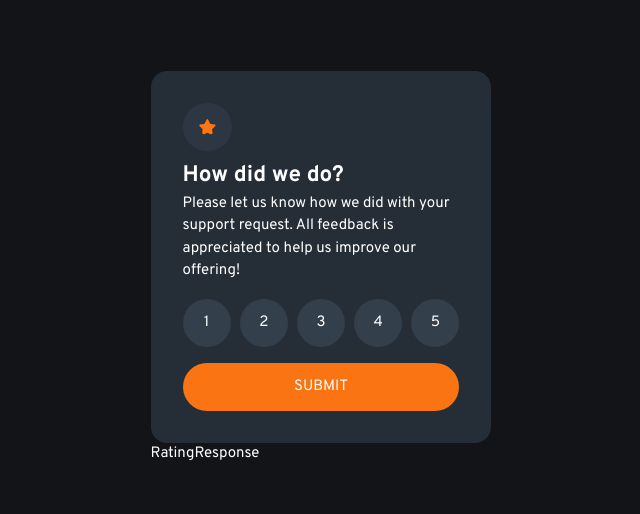
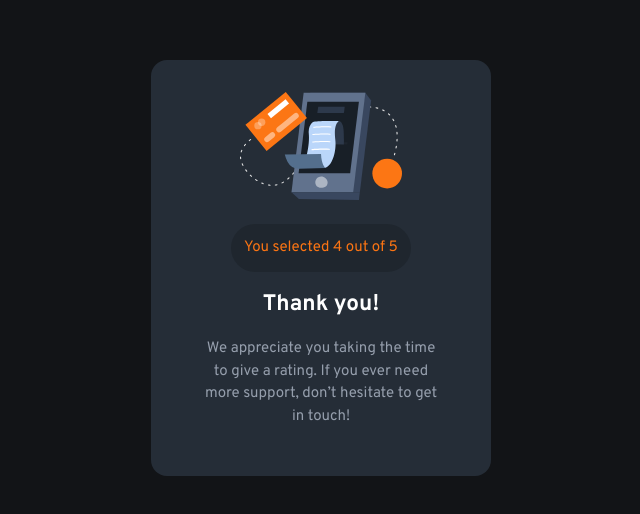
Before and after one commit to samoina/interactive-rating-reactJS, a React (Vite) app: page / in a window 1280 px wide. Shown: the part 132-646 px from the top of the page, without its empty margins (319-959 px from the left). Built offline with nearby package versions, Linux system fonts and the light colour scheme.

Commit message:
Add and style the Response section

```diff
--- a/src/components/RatingResponse.jsx
+++ b/src/components/RatingResponse.jsx
@@ -1,4 +1,32 @@
+import Image from './shared/Image';
+import illustration from '../assets/images/illustration-thank-you.svg';
+import Button from './shared/Button';
+import Text from './shared/Text';
+
 const RatingResponse = () => {
-	return <div>RatingResponse</div>;
+	return (
+		<div className="main__thankyou">
+			<Image
+				className="main__thankyou--image"
+				src={illustration}
+				alt="Iluustration to show thank you"
+			/>
+
+			<Button
+				className="main__thankyou--response"
+				text="You selected 4
+        out of 5"
+				type="button"
+			/>
+
+			<Text>
+				<h2> Thank you!</h2>
+				<p className="main__para">
+					We appreciate you taking the time to give a rating. If you ever need
+					more support, don’t hesitate to get in touch!
+				</p>
+			</Text>
+		</div>
+	);
 };
 export default RatingResponse;
--- a/src/components/shared/Image.jsx
+++ b/src/components/shared/Image.jsx
@@ -11,7 +11,7 @@ const Image = ({ className, src, alt }) => {
 Image.propTypes = {
 	src: PropTypes.string.isRequired,
 	alt: PropTypes.string.isRequired,
-	className: PropTypes.string.isRequired,
+	className: PropTypes.string,
 };
 
 export default Image;
--- a/src/index.css
+++ b/src/index.css
@@ -51,11 +51,12 @@ select {
 	width: 1px;
 }
 
-/* .main__request {
+.main__request {
 	display: none;
-} */
+}
 
-.main__request {
+.main__request,
+.main__thankyou {
 	background-color: var(--dark-blue);
 	border-radius: 1rem;
 	padding: 2rem;
@@ -106,3 +107,22 @@ select {
 	color: var(--orange);
 	cursor: pointer;
 }
+
+.main__thankyou {
+	text-align: center;
+}
+
+.main__thankyou--response {
+	color: var(--orange);
+	background-color: hsl(213, 19%, 15%);
+	padding: 0.8rem;
+	border: 0;
+	border-radius: 2rem;
+	text-align: center;
+	margin: 1rem;
+}
+
+.main__para {
+	margin: 1rem;
+	color: var(--light-grey);
+}
```
